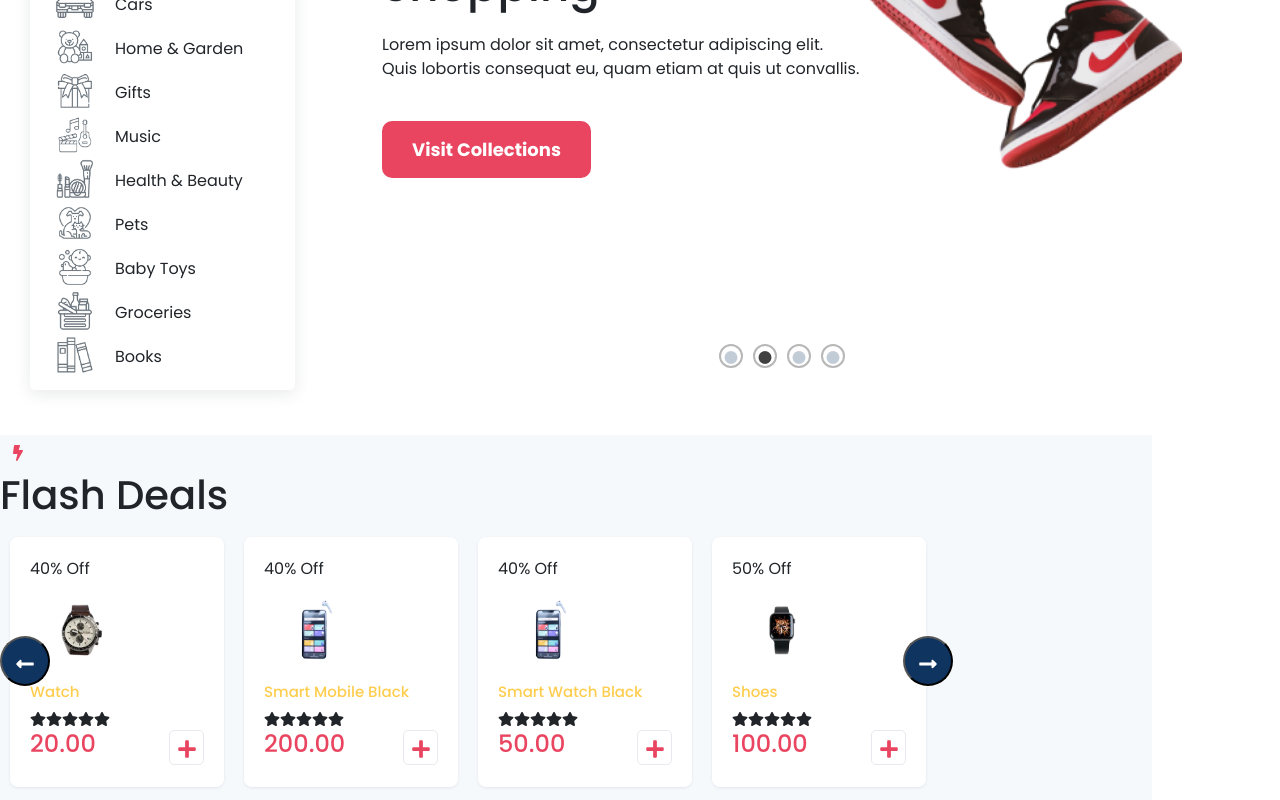
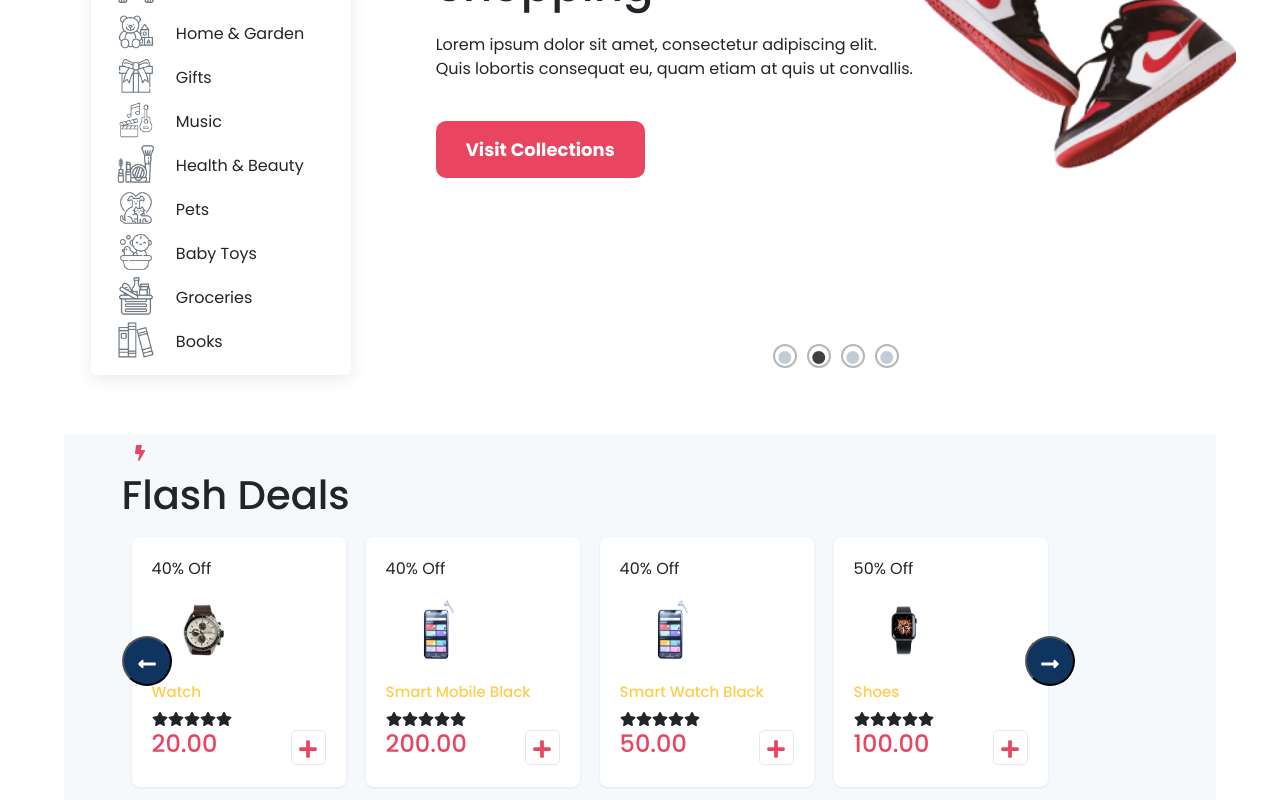
Before and after one commit to Fateme-Hashemi/ecommerceSite, a React (Create React App) app: page / in a window 1280 px wide. Shown: the part 424-1224 px from the top of the page. Built offline with nearby package versions, Linux system fonts and the light colour scheme.

Commit message:
cartContextprovider added and we used useReducer

```diff
--- a/src/App.js
+++ b/src/App.js
@@ -1,38 +1,37 @@
 import React from 'react';
-import Header from './components/header/Header';
-import styles from "./App.module.css";
 import { BrowserRouter, Route, Switch } from "react-router-dom";
+import { useState } from 'react';
+
+
+//components
+import Cart from './common/cart/Cart';
 import Pages from './pages/Pages';
 import Data from "./components/mainpage/FlashDeals/Data";
-import FlashCard from './components/mainpage/FlashDeals/FlashCard';
-import ProductProvider from './components/mainpage/FlashDeals/ProductProvider';
-import { useState } from 'react';
-import Cart from './common/cart/Cart';
+import Header from './components/header/Header';
+
+
+//context
+import ProductProvider from './components/mainpage/FlashDeals/context/ProductProvider';
+import CartContextProvider from './components/mainpage/FlashDeals/context/CartContextProvider';
+
 
 const App = () => {
   const { productItems } = Data;
-  const [CartItem, setCartItem] = useState([])
 
-const AddToCart = (product) => {
-  const productExit = CartItem.find((item) => item.id === product.id)
-  if (productExit) {
-    setCartItem(CartItem).map((item)=>
-      (item.id ===product.id ? {...productExit, qty: productExit.qty + 1} : item))
-    }
-  }
 
 
   return (
     <ProductProvider productItems={productItems}>
-      <>
-        <Header CartItem={CartItem}  />
-        <BrowserRouter>
+
+      <CartContextProvider>
+      <Header   />
+      <BrowserRouter>
           <Switch>
-            <Route exact path='/' component={()=> <Pages AddToCart={AddToCart} />} />
-            <Route exact path='/cart' component={()=> <Cart CartItem={CartItem} AddToCart={AddToCart}  />} />
+            <Route exact path='/' component={Pages} />
+            <Route exact path='/cart' component={Cart} />
           </Switch>
         </BrowserRouter>
-      </>
+      </CartContextProvider>
     </ProductProvider>
   );
 };
--- a/src/components/header/Header.js
+++ b/src/components/header/Header.js
@@ -23,7 +23,7 @@ const Header = ({cartItem}) => {
     <>
       <div className={styles.container}>
         <Head />
-        <Search CartItem={cartItem} />
+        <Search />
         <Navbar />
 
 
--- a/src/components/mainpage/Category.module.css
+++ b/src/components/mainpage/Category.module.css
@@ -1,5 +1,5 @@
 .category {
-    width: 23%;
+    width: 25%;
     box-shadow: rgb(43 52 69 / 10%) 0 4px 16px;
     height: 510px;
     padding: 15px 5px;
--- a/src/components/mainpage/FlashDeals/Flash.module.css
+++ b/src/components/mainpage/FlashDeals/Flash.module.css
@@ -13,7 +13,7 @@
     background: #f6f9fc;
     width: 90%;
     display: flex;
-    justify-content: flex-start !important;
+    justify-content: center !important;
     margin: 0;
     padding: 0;
 
--- a/src/components/mainpage/FlashDeals/FlashCard.js
+++ b/src/components/mainpage/FlashDeals/FlashCard.js
@@ -1,7 +1,7 @@
 import React, { useState } from 'react';
 import styles from "./Flash.module.css";
 import { FaRegHeart, FaStar, FaPlus, FaLongArrowAltLeft, FaLongArrowAltRight } from 'react-icons/fa';
-import { useProductContext } from './ProductProvider';
+import { useProductContext } from "./context/ProductProvider";
 import Slider from 'react-slick';
 import "slick-carousel/slick/slick.css";
 import "slick-carousel/slick/slick-theme.css";
@@ -33,22 +33,13 @@ const PrevArrow = (props) => {
 
 
 
-
-
-const FlashCard = ({AddTocart}) => {
+const FlashCard = () => {
 
 const {count, setCount} =useState(0)
 
 const increasment = () => {
   setCount (count + 1)
 }
-
-
-
-
-
-
-
 
 
 
@@ -79,8 +70,8 @@ const increasment = () => {
                   <span className={styles.discount}>{item.discount}% Off</span>
                   <img src={item.cover} alt={item.name} />
                   <div className={styles.productlink}>
-                    <label>0</label> <br />
-                    <FaRegHeart className={styles.icon} onClick={()=>increasment(productItems)} />
+                    <label>{count}</label> <br />
+                    <FaRegHeart className={styles.icon} />
                   </div>
                 </div>
                 <div className={styles.productdetails}>
@@ -94,9 +85,18 @@ const increasment = () => {
                   </div>
                   <div className={styles.price}>
                     <h4>{item.price}.00</h4>
-                    <button onClick={() => AddTocart(item)}>
-                      <FaPlus />
+
+
+                    <button >
+
+                    <FaPlus />
+
+
                     </button>
+
+
+
+
                   </div>
                 </div>
               </div>
--- a/src/components/mainpage/FlashDeals/FlashDeals.js
+++ b/src/components/mainpage/FlashDeals/FlashDeals.js
@@ -2,9 +2,9 @@ import React from 'react';
 import styles from "./Flash.module.css";
 import { FaBolt } from "react-icons/fa";
 import FlashCard from './FlashCard';
-import { useProductContext } from './ProductProvider';
+import { useProductContext } from './context/ProductProvider';
 
-const FlashDeals = ({AddTocart}) => {
+const FlashDeals = () => {
   const productItems = useProductContext();
 
   return (
@@ -15,7 +15,7 @@ const FlashDeals = ({AddTocart}) => {
             <FaBolt className={styles.bolticon} />
             <h1>Flash Deals</h1>
           </div>
-          <FlashCard AddTocart={AddTocart} />
+          <FlashCard />
         </div>
       </section>
     </>
--- /dev/null
+++ b/src/components/mainpage/FlashDeals/context/CartContextProvider.js
@@ -0,0 +1,83 @@
+import React, {useReducer, useContext} from 'react';
+import { createContext } from 'react';
+
+
+const initialState = {
+    selectedItems: [],
+    itemsCounter : 0,
+    total: 0,
+    checkOut: false
+
+}
+
+const cartReducer = (state, action) => {
+    switch(action.type) {
+        case "ADDITEM" :
+            if(!state.selectedItems.find(item => item.id === action.payload.id )) {
+                state.selectedItems.push({
+                        ...action.payload,
+                        quantity: 1
+
+                    })
+            }
+            return {
+                ...state,
+                selectedItems: [...state.selectedItems]
+
+            }
+
+        case "REMOVE-ITEM" :
+            const newSelectedItems = state.selectedItems.filter(item => item.id !== action.payload.id);
+            return {
+                ...state,
+                selectedItems : [...newSelectedItems]
+            }
+
+        case "INCREASE" :
+            const indexI = state.selectedItems.findIndex(item => item.id === action.payload.id );
+            state.selectedItems[indexI].quantity++;
+            return {
+                ...state,
+            }
+        case "DECREASE" :
+                const indexD = state.selectedItems.findIndex(item => item.id === action.payload.id );
+                state.selectedItems[indexD].quantity--;
+                return {
+                    ...state,
+                }
+        case "CHECKOUT" :
+            return {
+                selectedItems: [],
+                itemsCounter : 0,
+                total: 0,
+                checkOut: true
+            }
+
+        case "CLEAR" :
+            return  {
+                selectedItems: [],
+                itemsCounter : 0,
+                total: 0,
+                checkOut: false
+            }
+    }
+}
+
+
+export const cartContext = createContext();
+
+
+const CartContextProvider = ({children}) => {
+
+    const [state, dispatch] = useReducer(cartReducer, initialState)
+
+
+
+    return (
+        <cartContext.Provider value={{state, dispatch}}>
+            {children}
+        </cartContext.Provider>
+    );
+};
+
+export default CartContextProvider;
--- a/src/components/mainpage/Home.module.css
+++ b/src/components/mainpage/Home.module.css
@@ -1,7 +1,7 @@
 .container {
     display: flex;
-    justify-content: space-between;
-    align-items: center !important;
+    justify-content: space-between !important;
+
     width: 90%;
     margin: 30px;
 
--- a/src/components/mainpage/Sider.module.css
+++ b/src/components/mainpage/Sider.module.css
@@ -27,3 +27,8 @@
   left: 0;
   margin: auto;
 } */
+
+.homeside {
+  width: 65%;
+  margin: 0 20px;
+}
--- a/src/pages/Pages.js
+++ b/src/pages/Pages.js
@@ -3,12 +3,12 @@ import Home from '../components/mainpage/Home';
 import styles from "./Pages.module.css"
 import FlashDeals from '../components/mainpage/FlashDeals/FlashDeals';
 
-const Pages = ({cartItem, AddToCart}) => {
+const Pages = () => {
     return (
         <>
          <div className={styles.container}>
-         <Home cartItem={cartItem} />
-          <FlashDeals AddToCart={AddToCart}   />
+         <Home />
+          <FlashDeals className={styles.flashcontainer}   />
          </div>
 
         </>
--- a/src/pages/Pages.module.css
+++ b/src/pages/Pages.module.css
@@ -5,5 +5,15 @@
 .container {
     display: flex;
     flex-direction: column;
+    justify-content: center;
+    align-items: center;
+
+}
+
+.flashcontainer {
+    display: flex;
     justify-content: center !important;
+    margin-top: 100px;
+
+
 }
```
Also changed, not shown: src/components/mainpage/FlashDeals/context/ProductProvider.js (renamed from src/components/mainpage/FlashDeals/ProductProvider.js).
